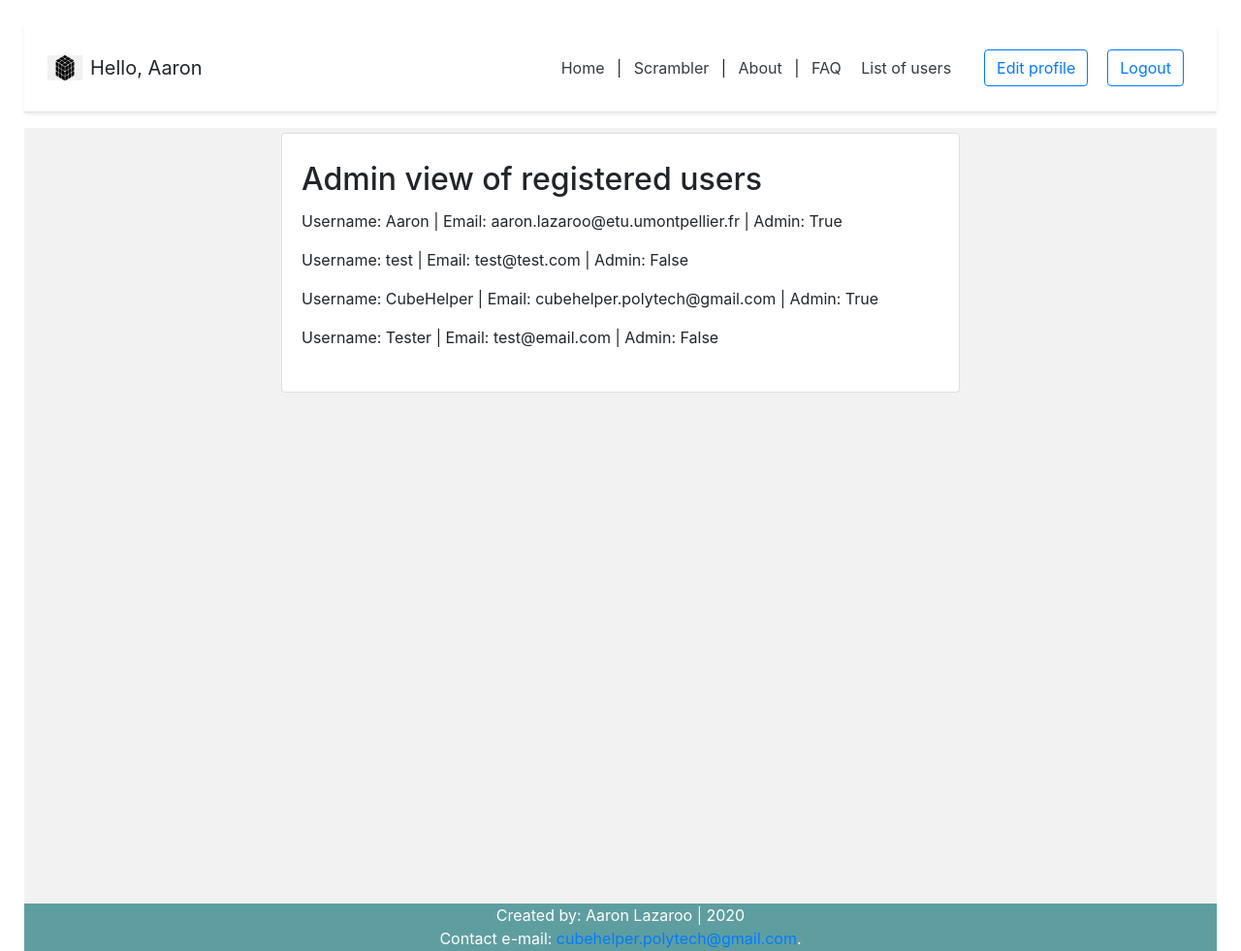
After one commit to AaronLaz/ProjetWeb, a Django app: page /userlist/ in a window 1280 px wide. The commit adds this page. Shown: the top 981 px of the page at 97% size. Run offline with Django 3.2, Linux system fonts and the light colour scheme; a user stored in the database is signed in; data comes from the database, SQL or seed files in the repository; both versions use the stored data as it was after the commit; some libraries are stand-ins or nearby versions.

Commit message:
Debug off + admin user list

```diff
--- a/ProjetWeb/settings.py
+++ b/ProjetWeb/settings.py
@@ -23,7 +23,7 @@ BASE_DIR = os.path.dirname(os.path.dirname(os.path.abspath(__file__)))
 SECRET_KEY = 'pzx+%!gloaw&!gxsdnehn@6i!-i*-f#%k!9-0e4_o$n(heef3w'
 
 # SECURITY WARNING: don't run with debug turned on in production!
-DEBUG = True
+DEBUG = False
 
 ALLOWED_HOSTS = ['*']
 
--- a/ProjetWeb/urls.py
+++ b/ProjetWeb/urls.py
@@ -28,6 +28,7 @@ from account.views import(
         account_view,
         must_authenticate_view,
         unauthorized_view,
+        userlist,
     )
 
 urlpatterns = [
@@ -44,6 +45,7 @@ urlpatterns = [
     path('must_authenticate/', must_authenticate_view, name='must_authenticate'),
     path('account/', account_view, name='account'),
     path('unauthorized/', unauthorized_view, name='unauthorized'),
+    path('userlist/', userlist,name='userlist'),
 
     # views predefined in django
     path('password_change/success/', auth_views.PasswordChangeDoneView.as_view(template_name='registration/password_change_success.html'), name='password_change_done'),
--- a/account/forms.py
+++ b/account/forms.py
@@ -4,7 +4,7 @@ from django.contrib.auth import authenticate
 
 from account.models import Account
 
-class RegistrationForm(UserCreationForm):
+class registration_form(UserCreationForm):
 	email = forms.EmailField(max_length=60, help_text='Please add a valid email address')
 
 	class Meta:
@@ -12,7 +12,7 @@ class RegistrationForm(UserCreationForm):
 		fields = ("email", "username", "password1","password2")
 
 
-class AuthenticationForm(forms.ModelForm):
+class authentication_form(forms.ModelForm):
 	password = forms.CharField(label='Password',widget=forms.PasswordInput)
 
 	class Meta:
@@ -26,7 +26,7 @@ class AuthenticationForm(forms.ModelForm):
 			if not authenticate(email=email,password=password):
 				raise forms.ValidationError("Wrong credentials")
 
-class UpdateForm(forms.ModelForm):
+class update_form(forms.ModelForm):
 
 	class Meta:
 		model = Account
--- a/account/models.py
+++ b/account/models.py
@@ -10,7 +10,7 @@ class MyAccountManager(BaseUserManager):
 			raise ValueError("Users must have a username")
 
 		user = self.model(
-			email = self.normalize_email(email), #lowercase conversion
+			email = self.normalize_email(email), # lowercase conversion
 			username = username,
 		)
 		user.set_password(password)
@@ -19,7 +19,7 @@ class MyAccountManager(BaseUserManager):
 
 	def create_superuser(self,email,username,password):
 		user = self.create_user(
-				email = self.normalize_email(email), #lowercase conversion
+				email = self.normalize_email(email), # lowercase conversion
 				username = username,
 				password = password,
 			)
--- /dev/null
+++ b/account/templates/account/userlist.html
@@ -0,0 +1,18 @@
+{% extends 'index.html' %}
+
+{% block content %}
+
+<div class="container">
+	<div class="row">
+			<div class="card m-auto">
+				<div class="card-body mt-2 mb-2">
+					<h2 class="card-title">Admin view of registered users</h2>
+					{% for user in users %}
+						<p>Username: {{user.username}} | Email: {{user.email}} | Admin: {{user.is_admin}}</p>
+					{% endfor %}
+				</div>
+			</div>
+	</div>
+</div>
+
+{% endblock content %}
--- a/account/views.py
+++ b/account/views.py
@@ -1,13 +1,14 @@
 from django.shortcuts import render, redirect
 from django.contrib.auth import login, authenticate, logout
-from account.forms import RegistrationForm, AuthenticationForm, UpdateForm
+from account.forms import *
 from blog.models import BlogPost
+from account.models import Account
 # Create your views here.
 
 def registration_view(request):
 	context = {}
 	if request.POST: # if post method
-		form = RegistrationForm(request.POST)
+		form = registration_form(request.POST)
 		if form.is_valid():
 			form.save()
 			email = form.cleaned_data.get('email')
@@ -18,7 +19,7 @@ def registration_view(request):
 		else:
 			context['registration_form'] = form
 	else: # if get method
-		form = RegistrationForm()
+		form = registration_form()
 		context['registration_form'] = form
 	return render(request, 'account/register.html',context)
 
@@ -36,7 +37,7 @@ def login_view(request):
 		return redirect('homepage')
 
 	if request.POST:
-		form = AuthenticationForm(request.POST)
+		form = authentication_form(request.POST)
 		if form.is_valid():
 			email = request.POST['email']
 			password = request.POST['password']
@@ -47,7 +48,7 @@ def login_view(request):
 				return redirect('homepage')
 
 	else: # not authenticated/not tried to login
-		form = AuthenticationForm()
+		form = authentication_form()
 
 	context['login_form'] = form
 	return render(request,'account/login.html',context)
@@ -61,7 +62,7 @@ def account_view(request):
 	context = {}
 
 	if request.POST:
-		form = UpdateForm(request.POST, instanc=request.user) # form requires instance
+		form = update_form(request.POST, instance=request.user) # form requires instance
 		if form.is_valid():
 			form.initial={
 				"email": request.POST['email'],
@@ -70,7 +71,7 @@ def account_view(request):
 			form.save()
 			context['success_message'] = "Changes saved successfully"
 	else:
-		form = UpdateForm(
+		form = update_form(
 				initial= {
 					"email" : request.user.email,
 					"username" : request.user.username,
@@ -88,3 +89,11 @@ def must_authenticate_view(request):
 
 def unauthorized_view(request):
 	return render(request,'account/unauthorized.html',{})
+
+def userlist(request):
+	context = {}
+	if not request.user.is_admin:
+		return redirect("unauthorized")
+	else:
+		context['users'] = Account.objects.all()
+		return render(request,'account/userlist.html',context)
--- a/blog/admin.py
+++ b/blog/admin.py
@@ -3,5 +3,8 @@ from django.contrib import admin
 from blog.models import BlogPost, Comment
 # Register your models here.
 
-admin.site.register(BlogPost)
+class BlogAdmin(admin.ModelAdmin):
+	prepopulated_fields = {'slug': ('title',)}
+
+admin.site.register(BlogPost, BlogAdmin)
 admin.site.register(Comment)
--- a/myapp/templates/homepage.html
+++ b/myapp/templates/homepage.html
@@ -13,7 +13,7 @@
 			<div class="d-lg-none mb-3">
 				<div class="card m-auto d-flex flex-column p-3">
 					<img class="img-fluid d-block m-auto pb-2" src="{% static 'cube_logo.png' %}" width="72" height="72">
-					<p class="lead">Lorem ipsum dolor</p>
+					<p class="lead">Cube Helper is a cubing site to help new and experienced cubers alike, sharing helpful resources and tips</p>
 					{% if user.is_admin %}
 						<p class="m-auto"><a class="btn btn-primary" href="{% url 'blog:create' %}">Create new post</a></p>
 					{% else %}
@@ -48,7 +48,7 @@
 
 			<div class="card create-post-bar d-flex flex-column p-3">
 				<img class="img-fluid d-block m-auto pb-2" src="{% static 'cube_logo.png' %}" width="72" height="72">
-				<p class="lead">Lorem ipsum dolor</p>
+				<p class="lead">Cube Helper is a cubing site to help new and experienced cubers alike, sharing helpful resources and tips</p>
 				{% if user.is_admin %}
 					<p class="m-auto"><a class="btn btn-primary" href="{% url 'blog:create' %}">Create new post</a></p>
 				{% else %}
--- a/myapp/templates/snippets/header.html
+++ b/myapp/templates/snippets/header.html
@@ -1,8 +1,11 @@
+
+{% load static %}
 
 <link rel="stylesheet" href="https://stackpath.bootstrapcdn.com/bootstrap/4.4.1/css/bootstrap.min.css" integrity="sha384-Vkoo8x4CGsO3+Hhxv8T/Q5PaXtkKtu6ug5TOeNV6gBiFeWPGFN9MuhOf23Q9Ifjh" crossorigin="anonymous">
 
 <!-- HEADER -->
 <div class="d-flex flex-column flex-md-row align-items-center p-3 px-md-4 mb-3 bg-white border-bottom shadow-sm">
+	<img class="mr-2" src="{% static 'cube_logo.png' %}" width="36" height="26">
 {% if request.user.is_authenticated %}
   <h5 class="my-0 mr-md-auto font-weight-normal">Hello, {{request.user.username}}</h5>
  {% else %}
@@ -22,8 +25,11 @@
 	<a class="p-2 text-dark" href="{% url 'scramble' %}">Scrambler</a> |
 	<a class="p-2 text-dark" href="{% url 'about' %}">About</a> |
 	<a class="p-2 text-dark" href="{% url 'faq' %}">FAQ</a>
+	{% if request.user.is_authenticated %}
+		{% if request.user.is_admin %}
+			<a class="p-2 text-dark" href="{% url 'userlist' %}"> List of users</a>
+		{% endif %}
 	</nav>
-	{% if request.user.is_authenticated %}
 	<a class="btn btn-outline-primary" href="{% url 'account' %}">Edit profile</a>
 	<a class="btn btn-outline-primary" href="{% url 'logout' %}">Logout</a>
 	{% else %}
@@ -33,8 +39,11 @@
 </div>
 
 <!-- force value change with javascript because value parameter of search form is not working -->
+{% url 'homepage' as home_url %}
+{% if request.get_full_path == home_url %}
 <script type="text/javascript">
 	document.getElementById("id_q").value = "{{query}}"
 </script>
+{% endif %}
 
 <!-- HEADER -->
--- a/myapp/views.py
+++ b/myapp/views.py
@@ -131,6 +131,3 @@ def faq(request):
 
 def about(request):
 	return render(request,'about.html')
-
-def blog(request):
-	return render(request,'blog.html')
```
Also changed, not shown: db.sqlite3, 1 other file.
